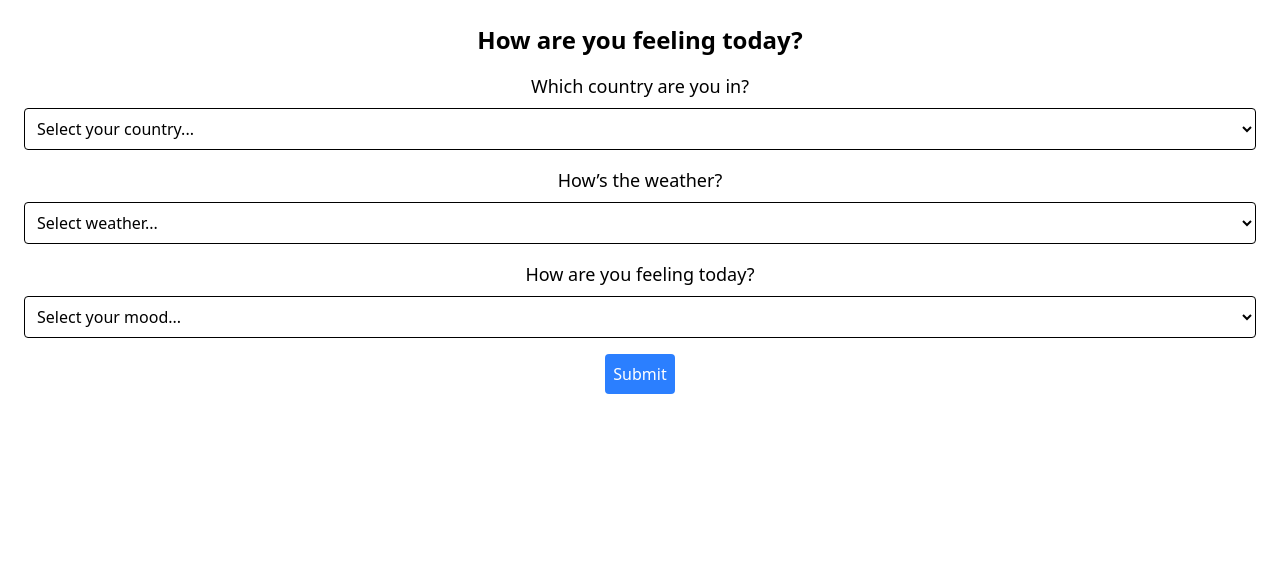
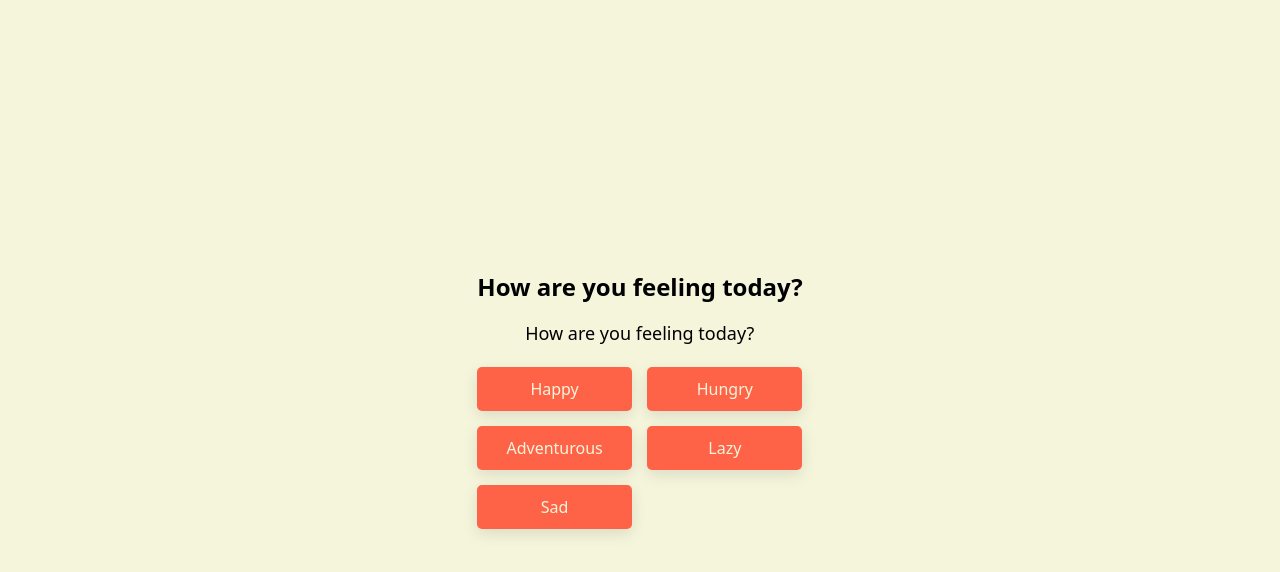
Before and after one commit to DevChiii/crave-spin, a SvelteKit app: page / in a window 1280 px wide. Shown: the top 572 px of the page. Built offline with nearby package versions, Linux system fonts and the light colour scheme.

Commit message:
Add UI/UX design for landing page

```diff
--- a/src/routes/+page.svelte
+++ b/src/routes/+page.svelte
@@ -1,19 +1,20 @@
-<!-- src/routes/index.svelte -->
 <script>
   import { goto } from '$app/navigation';
   import { userData } from '../lib/stores/store.js'; // Import the store
 
   let moods = ["Happy", "Hungry", "Adventurous", "Lazy", "Sad"];
   let selectedMood = "";
-  let userCountry = "";
   let selectedWeather = "";
+  let selectedPlace = "";
   let weathers = ["Hot", "Cold", "Sunny", "Rainy", "Cool", "Windy"];
+  let places = ["Beach", "Mountain", "City", "Countryside"];
   let isLoading = false;
   let formError = false;
+  let currentStep = 1; // To track which step we're on (1: Mood, 2: Weather, 3: Place)
 
   function handleSubmit() {
     // Check if all required fields are filled
-    if (!selectedMood || !selectedWeather || (userCountry !== "" && userCountry !== "All" && !userCountry)) {
+    if (!selectedMood || !selectedWeather || !selectedPlace) {
       formError = true;
       return;
     }
@@ -23,8 +24,8 @@
     // Save the data to the store before navigating
     userData.set({
       mood: selectedMood,
-      country: userCountry,
-      weather: selectedWeather
+      weather: selectedWeather,
+      place: selectedPlace
     });
 
     isLoading = true;
@@ -33,36 +34,66 @@
       goto('/roulette');  // Redirect to the /roulette page
     }, 1000);
   }
+
+  function selectMood(mood) {
+    selectedMood = mood;
+    rotateSection(2);
+  }
+
+  function selectWeather(weather) {
+    selectedWeather = weather;
+    rotateSection(3);
+  }
+
+  function selectPlace(place) {
+    selectedPlace = place;
+    handleSubmit();
+  }
+
+  function rotateSection(step) {
+    currentStep = step;
+  }
 </script>
 
+<div class="container">
   <div class="p-6 text-center">
     <h1 class="text-2xl font-bold mb-4">How are you feeling today?</h1>
 
-  <!-- Country Selection -->
-  <label for="country" class="block text-lg mb-2">Which country are you in?</label>
-  <select id="country" bind:value={userCountry} class="p-2 border rounded w-full mb-4">
-    <option value="" disabled selected>Select your country...</option>
-    <option value="PH">Philippines (PH)</option>
-    <option value="All">All</option>
-  </select>
+    <!-- Mood Selection -->
+    {#if currentStep === 1}
+      <div class="input-box mood-selection active">
+        <label for="mood" class="block text-lg mb-2">How are you feeling today?</label>
+        <div class="options">
+          {#each moods as mood}
+            <button on:click={() => selectMood(mood)} class="option-btn">{mood}</button>
+          {/each}
+        </div>
+      </div>
+    {/if}
 
     <!-- Weather Selection -->
+    {#if currentStep === 2}
+      <div class="input-box weather-selection active">
         <label for="weather" class="block text-lg mb-2">How’s the weather?</label>
-  <select id="weather" bind:value={selectedWeather} class="p-2 border rounded w-full mb-4">
-    <option value="" disabled selected>Select weather...</option>
+        <div class="options">
           {#each weathers as weather}
-      <option value={weather}>{weather}</option>
+            <button on:click={() => selectWeather(weather)} class="option-btn">{weather}</button>
           {/each}
-  </select>
+        </div>
+      </div>
+    {/if}
 
-  <!-- Mood Selection -->
-  <label for="mood" class="block text-lg mb-2">How are you feeling today?</label>
-  <select id="mood" bind:value={selectedMood} class="p-2 border rounded w-full">
-    <option value="" disabled selected>Select your mood...</option>
-    {#each moods as mood}
-      <option value={mood}>{mood}</option>
+    <!-- Place Selection -->
+    {#if currentStep === 3}
+      <div class="input-box place-selection active">
+        <label for="place" class="block text-lg mb-2">Where are you?</label>
+        <div class="options">
+          {#each places as place}
+            <button on:click={() => selectPlace(place)} class="option-btn">{place}</button>
           {/each}
-  </select>
+        </div>
+      </div>
+    {/if}
 
     <!-- Form Error Message -->
     {#if formError}
@@ -78,28 +109,87 @@
     {/if}
 
     <!-- Results -->
-  {#if !isLoading && selectedWeather && selectedMood && userCountry !== "All" && userCountry !== ""}
+    {#if !isLoading && selectedWeather && selectedMood && selectedPlace}
       <p class="mt-4 text-lg">
-      You are in <strong>{userCountry}</strong>, the weather is <strong>{selectedWeather}</strong>,
-      and you are feeling <strong class="text-blue-500">{selectedMood}</strong>.
+        You are feeling <strong>{selectedMood}</strong>, the weather is <strong>{selectedWeather}</strong>,
+        and you are at the <strong>{selectedPlace}</strong>.
       </p>
     {/if}
 
-  {#if !isLoading && userCountry === "All" && selectedWeather && selectedMood}
-    <p class="mt-4 text-lg">
-      You selected "All" countries, the weather is <strong>{selectedWeather}</strong>,
-      and you are feeling <strong class="text-blue-500">{selectedMood}</strong>.
-    </p>
-  {/if}
-
-  <!-- Submit Button -->
-  <button on:click={handleSubmit} class="mt-4 p-2 bg-blue-500 text-white rounded hover:bg-blue-600">
-    Submit
-  </button>
+  </div>
 </div>
 
 <style>
-  /* Adding the spinning animation */
+  /* Full screen container with flex to center content */
+  .container {
+    display: flex;
+    justify-content: center;
+    align-items: center;
+    height: 100vh;
+    padding: 0 20px;
+    background-color: #F5F5DC; /* Background Beige */
+  }
+
+  .input-box {
+    display: none;
+    text-align: center;
+    perspective: 1000px; /* Give a 3D perspective to the box */
+    animation: rollForward 0.6s ease-out forwards;
+  }
+
+  .input-box.active {
+    display: block;
+  }
+
+  @keyframes rollForward {
+    0% {
+      opacity: 0;
+      transform: rotateX(-90deg) translateY(50px);
+    }
+    100% {
+      opacity: 1;
+      transform: rotateX(0deg) translateY(0);
+    }
+  }
+
+  .options {
+    display: grid;
+    grid-template-columns: repeat(auto-fill, minmax(150px, 1fr));
+    gap: 15px;
+    margin-top: 20px;
+  }
+
+  .option-btn {
+    background-color: #FF6347; /* Primary Red */
+    color: #F5F5DC; /* Background Beige */
+    padding: 10px 20px;
+    font-size: 1rem;
+    border: none;
+    border-radius: 5px;
+    cursor: pointer;
+    transition: background-color 0.3s;
+    box-shadow: 0 5px 15px rgba(0, 0, 0, 0.1);
+  }
+
+  .option-btn:hover {
+    background-color: #FFA500; /* Accent Orange */
+  }
+
+  /* Responsive Styling */
+  @media (max-width: 768px) {
+    .input-box {
+      padding: 20px;
+    }
+    .options {
+      grid-template-columns: repeat(auto-fill, minmax(120px, 1fr));
+    }
+  }
+
+  /* Style the error and loading spinner */
+  .text-red-500 {
+    color: #FF6347;
+  }
+
   .animate-spin {
     animation: spin 1s linear infinite;
   }
```
Lines whose indentation alone changed are shown as unchanged.
